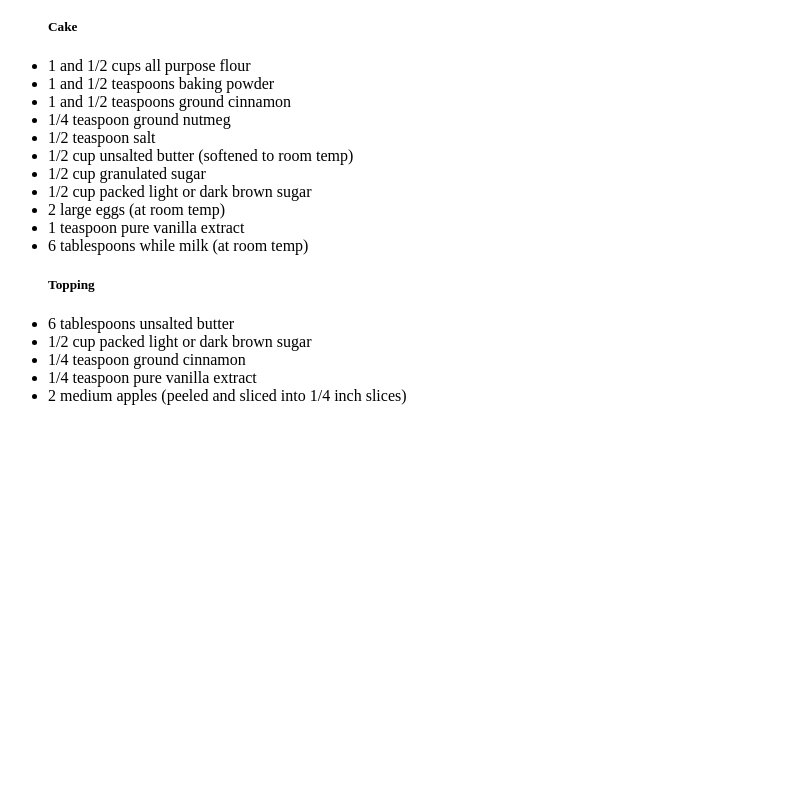
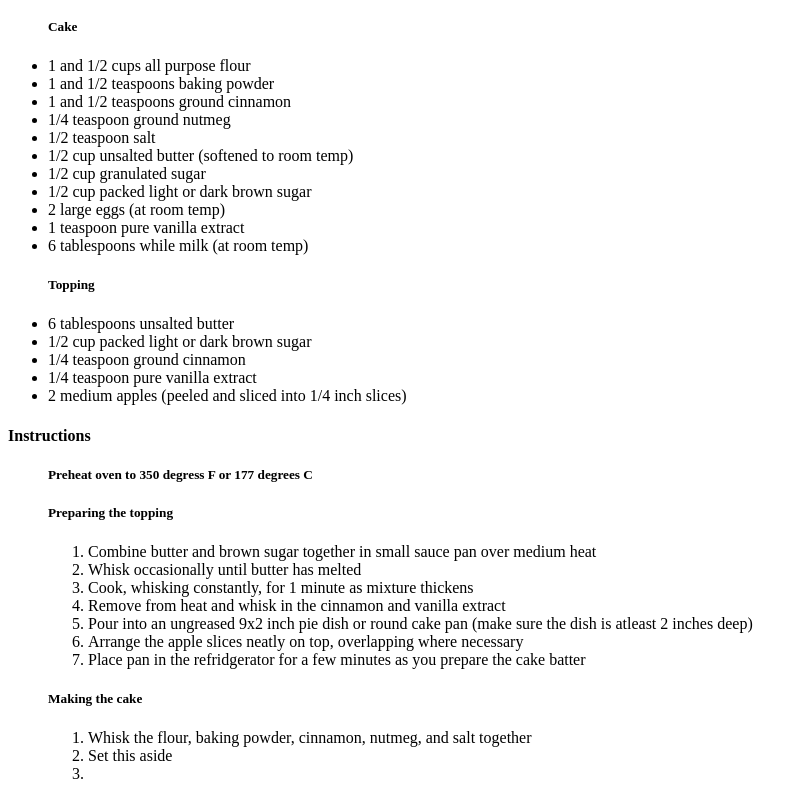
Before and after one commit to NaClIsGood/odin-recipes, a plain HTML site: page recipes/apple-upside-down-cake.html in a window 1280 px wide. Shown: the part 2004-2803 px from the top of the page, without its empty margins (0-807 px from the left). Before the commit the page ends 2425 px from the top, so only its background shows below. Drawn offline with Linux system fonts and the light colour scheme.

Commit message:
Added instructions for apple cake

```diff
--- a/recipes/apple-upside-down-cake.html
+++ b/recipes/apple-upside-down-cake.html
@@ -39,5 +39,28 @@
             <li>2 medium apples (peeled and sliced into 1/4 inch slices)</li>
         </ul>
     </div>
+    <div>
+        <h4>Instructions</h4>
+
+        <ol>
+            <h5>Preheat oven to 350 degress F or 177 degrees C</h5>
+            <h5>Preparing the topping</h5>
+            <ol>
+                <li>Combine butter and brown sugar together in small sauce pan over medium heat</li>
+                <li>Whisk occasionally until butter has melted</li>
+                <li>Cook, whisking constantly, for 1 minute as mixture thickens</li>
+                <li>Remove from heat and whisk in the cinnamon and vanilla extract</li>
+                <li>Pour into an ungreased 9x2 inch pie dish or round cake pan (make sure the dish is atleast 2 inches deep)</li>
+                <li>Arrange the apple slices neatly on top, overlapping where necessary</li>
+                <li>Place pan in the refridgerator for a few minutes as you prepare the cake batter</li>
+            </ol>
+            <h5>Making the cake</h5>
+            <ol>
+                <li>Whisk the flour, baking powder, cinnamon, nutmeg, and salt together</li>
+                <li>Set this aside</li>
+                <li></li>
+            </ol>
+        </ol>
+    </div>
 </body>
 </html>
```
